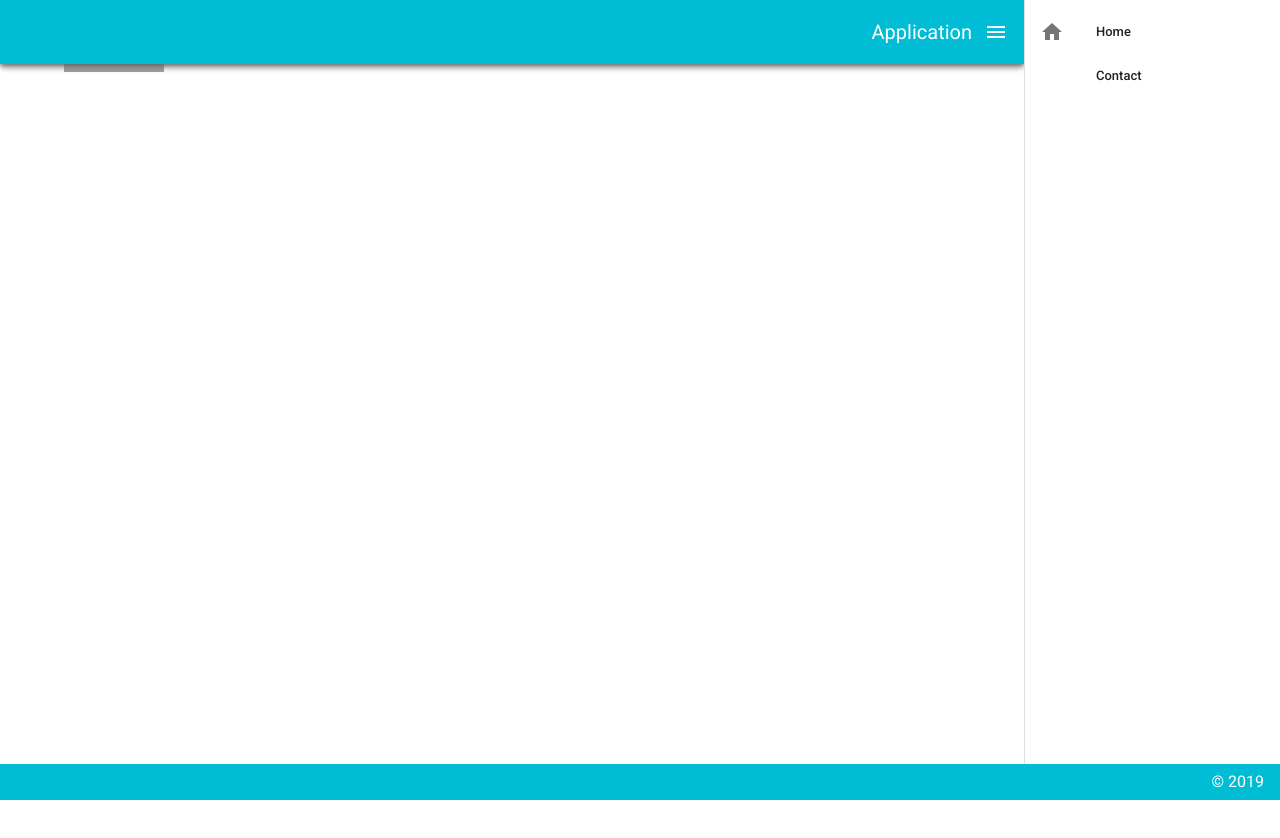
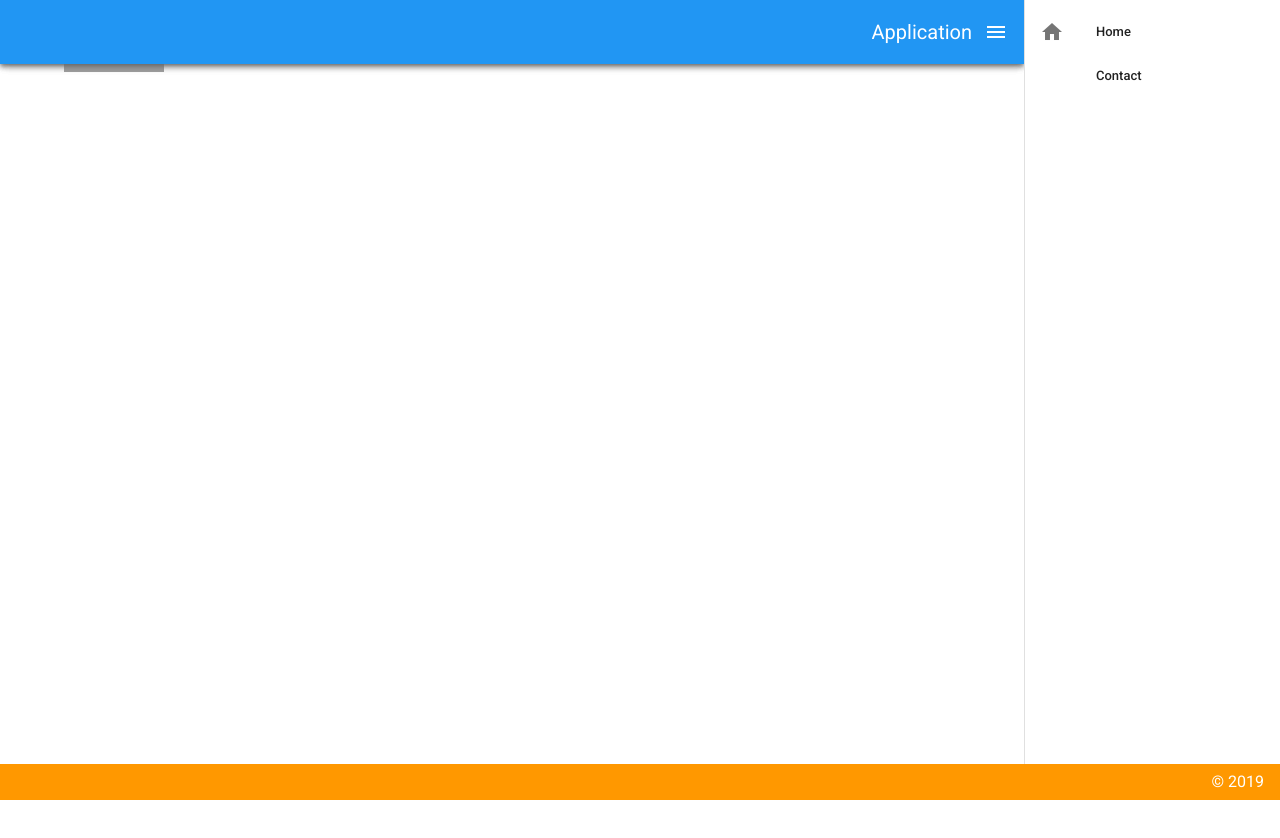
Before and after one commit to mattdobs3125/boisefishco, a Vue app: page /#/ in a window 1280 px wide. Shown: the top 838 px of the page. Built offline with nearby package versions, Linux system fonts and the light colour scheme; grey boxes are pictures that could not be loaded.

Commit message:
got the color changed gonna set the router up tommorrow!!

```diff
--- a/src/components/HelloWorld.vue
+++ b/src/components/HelloWorld.vue
@@ -30,7 +30,7 @@
 
     <v-app-bar
       app
-      color="cyan"
+      color="blue"
       dark
     >
       <v-spacer />
@@ -71,7 +71,7 @@
     </v-content>
 
     <v-footer
-      color="cyan"
+      color="orange"
       app
     >
       <v-spacer />
```
